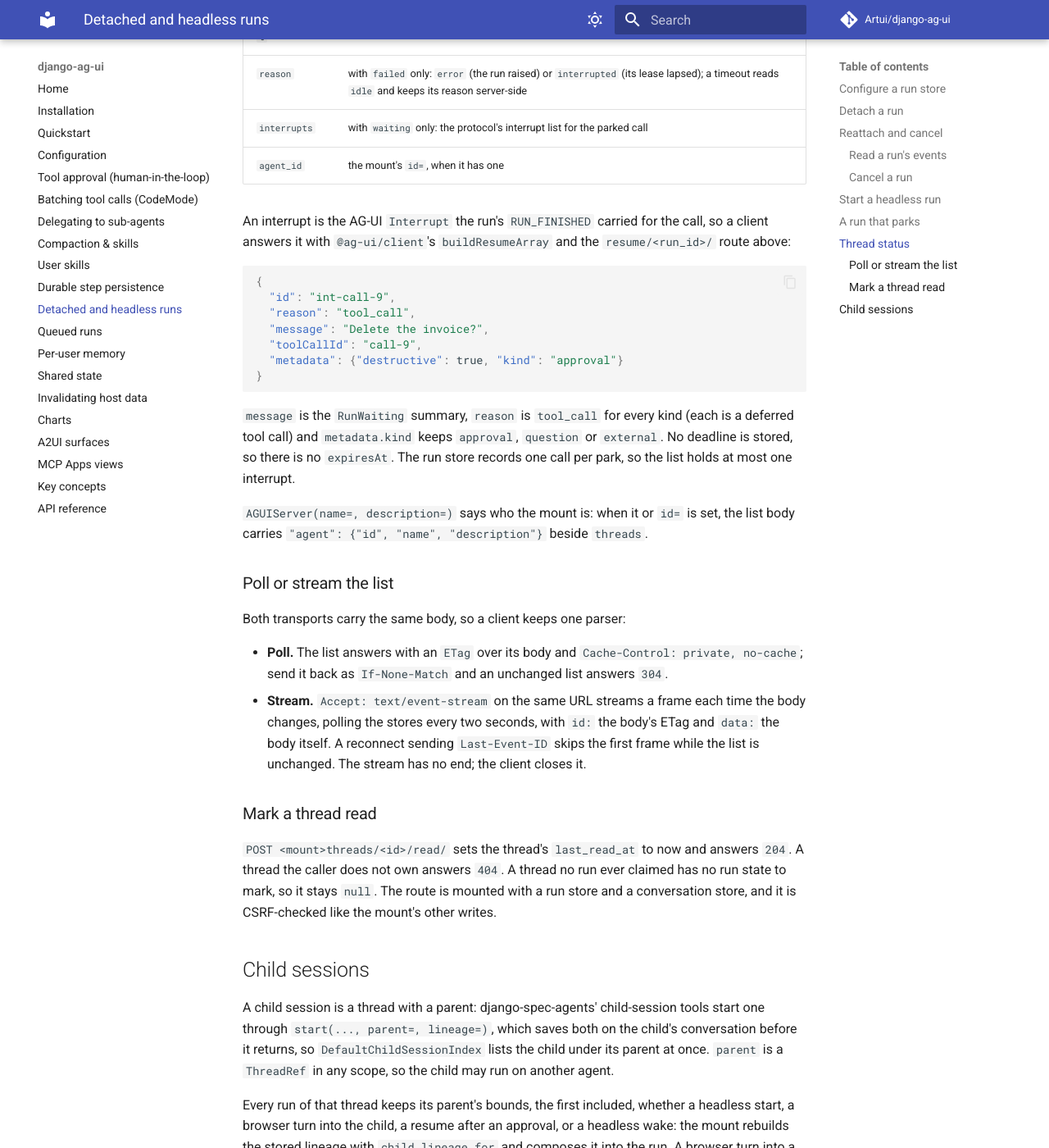
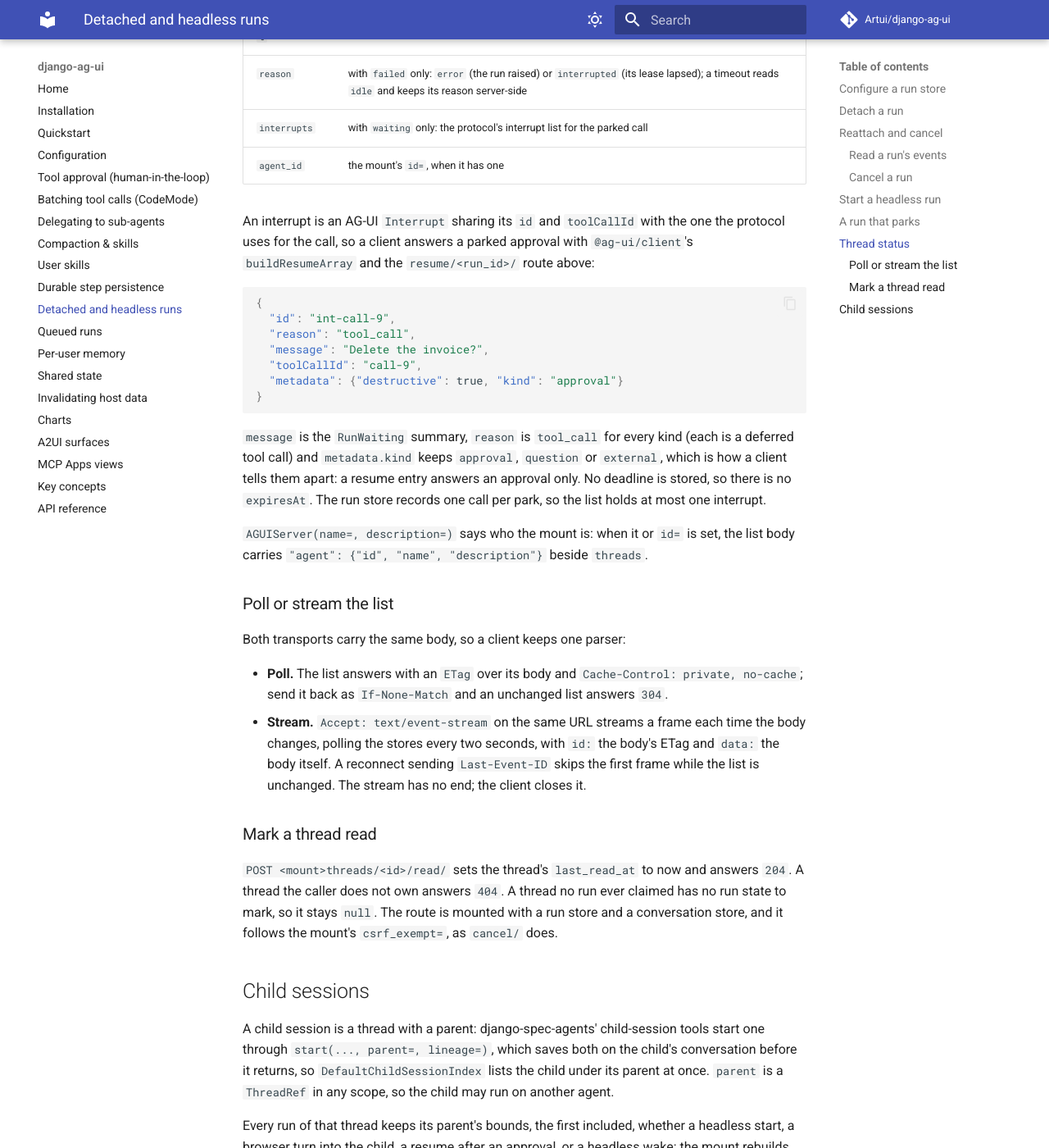
Before and after one commit to Artui/django-ag-ui, an MkDocs documentation site: the page built from docs/detached-runs.md, in a window 1280 px wide and 1400 px high, scrolled down 4984 px. Shown: the whole window at 82% size. Built offline with MkDocs 1.6.1 and Material for MkDocs 9.7.7, drawn with Linux system fonts in a browser that asks for light colours; comment, search, counter and statistics services are not loaded.

Commit message:
Split the read view's test out, cover a lapsed lease, correct the interrupt and CSRF docs
Co-Authored-By: Claude Opus 5.5 <noreply@anthropic.com>

````diff
--- a/docs/detached-runs.md
+++ b/docs/detached-runs.md
@@ -215,9 +215,9 @@ client ignores them; without a run store the rows keep their old shape.
 | `interrupts` | with `waiting` only: the protocol's interrupt list for the parked call |
 | `agent_id` | the mount's `id=`, when it has one |
 
-An interrupt is the AG-UI `Interrupt` the run's `RUN_FINISHED` carried for the call, so a
-client answers it with `@ag-ui/client`'s `buildResumeArray` and the `resume/<run_id>/`
-route above:
+An interrupt is an AG-UI `Interrupt` sharing its `id` and `toolCallId` with the one the
+protocol uses for the call, so a client answers a parked approval with `@ag-ui/client`'s
+`buildResumeArray` and the `resume/<run_id>/` route above:
 
 ```json
 {
@@ -230,7 +230,8 @@ route above:
 ```
 
 `message` is the `RunWaiting` summary, `reason` is `tool_call` for every kind (each is a
-deferred tool call) and `metadata.kind` keeps `approval`, `question` or `external`. No
+deferred tool call) and `metadata.kind` keeps `approval`, `question` or `external`, which is
+how a client tells them apart: a resume entry answers an approval only. No
 deadline is stored, so there is no `expiresAt`. The run store records one call per park,
 so the list holds at most one interrupt.
 
@@ -253,7 +254,7 @@ Both transports carry the same body, so a client keeps one parser:
 `POST <mount>threads/<id>/read/` sets the thread's `last_read_at` to now and answers `204`.
 A thread the caller does not own answers `404`. A thread no run ever claimed has no run
 state to mark, so it stays `null`. The route is mounted with a run store and a
-conversation store, and it is CSRF-checked like the mount's other writes.
+conversation store, and it follows the mount's `csrf_exempt=`, as `cancel/` does.
 
 ## Child sessions
 
````
Also changed, not shown: 2 other files.
